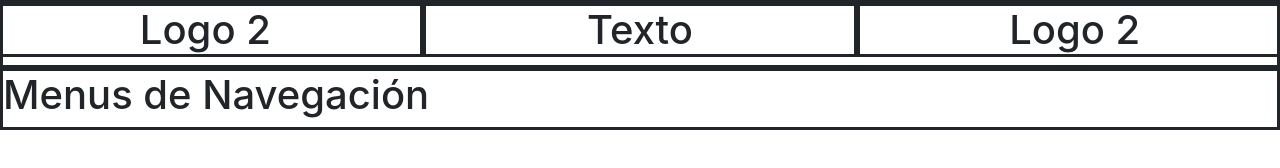
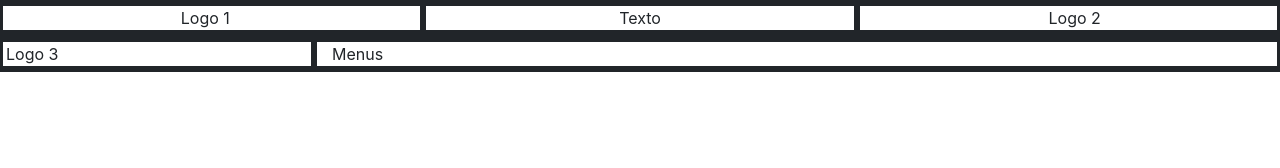
Before and after one commit to almacenero/Maquetaci-n_Prefectura_Ambato, a plain HTML site: page index.html in a window 1280 px wide. Drawn offline with nearby package versions, Linux system fonts and the light colour scheme.

Commit message:
comment header and menus

```diff
--- a/index.html
+++ b/index.html
@@ -8,12 +8,11 @@
     <title>Recursos Hídricos y Conservación Ambiental</title>
   </head>
   <body>
-    <!-- Inicio Encabezado -->
+    <!-- Inicio "Encabezado" -->
     <div class="contanier my_container">
-      <h1>
       <div class="row">
         <div class="col-sm my_container">
-            <div class="header_element">Logo 2</div>
+          <div class="header_element">Logo 1</div>
         </div>
         <div class="col-sm my_container">
           <div class="header_element">Texto</div>
@@ -22,14 +21,20 @@
           <div class="header_element">Logo 2</div>
         </div>
       </div>
-      </h1>
     </div>
-    <!-- Fin Encabezado -->
-    <!-- Inicio Menu de Navegación -->
+    <!-- Fin "Encabezado" -->
+    <!-- Inicio "Logo 3 y  Menu de Navegación" -->
     <div class="contanier my_container">
-      <h1>Menus de Navegación</h1>
+      <div class="row">
+        <div class="col-sm-3 my_container">
+          <div>Logo 3</div>
         </div>
-    <!-- Fin Menu de Navegación -->
+        <div class="col-sm my_container">
+          <div>Menus</div>
+        </div>
+      </div>
+    </div>
+    <!-- Fin "Logo 3 y Menu de Navegación" -->
 
     <script src="https://code.jquery.com/jquery-3.5.1.slim.min.js"></script>
     <script src="bootstrap/js/bootstrap.bundle.min.js"></script>
```
Lines whose indentation alone changed are shown as unchanged.
